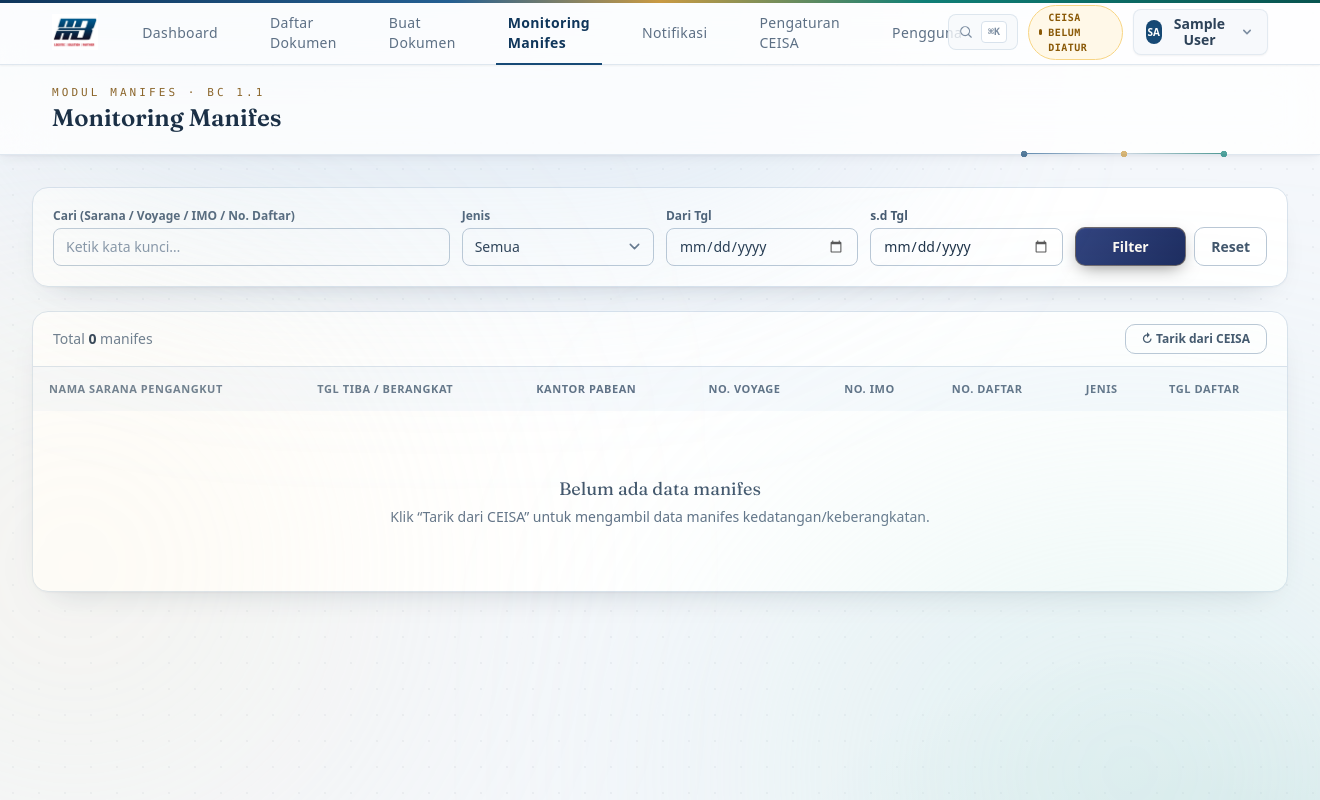
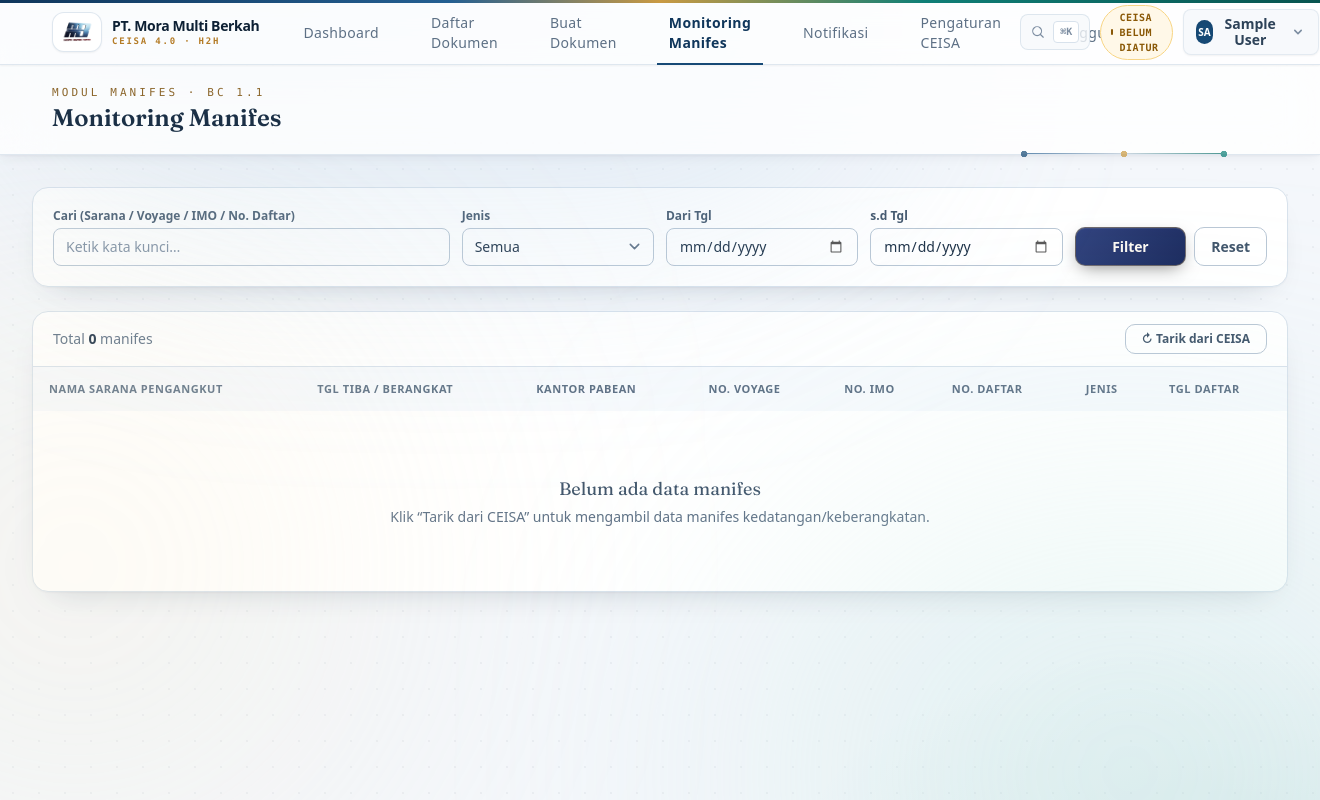
Before and after one commit to irwanbc79/ceisa, a Laravel app: page /manifes in a window 1320 px wide. Run offline with Laravel 12, Linux system fonts and the light colour scheme; the visitor is signed in with stand-in values (Sample User, id 1); data that the repository does not hold is empty; style sheets or scripts are compiled from the project's sources; some web fonts are replaced.

Commit message:
feat(ui): use official m2b.co.id logo and PT. Mora Multi Berkah header lockup

```diff
--- a/resources/views/components/application-logo.blade.php
+++ b/resources/views/components/application-logo.blade.php
@@ -1,5 +1,8 @@
-<img
-    src="{{ asset('images/m2b-logo.png') }}"
-    alt="{{ config('app.name', 'M2B') }}"
-    {{ $attributes->merge(['class' => 'object-contain']) }}
->
+<picture>
+    <source srcset="{{ asset('images/logo-m2b-320.webp') }}" type="image/webp">
+    <img
+        src="{{ asset('images/logo-m2b.png') }}"
+        alt="{{ config('app.name', 'PT. Mora Multi Berkah') }}"
+        {{ $attributes->merge(['class' => 'object-contain']) }}
+    >
+</picture>
--- a/resources/views/layouts/navigation.blade.php
+++ b/resources/views/layouts/navigation.blade.php
@@ -3,10 +3,16 @@
     <div class="max-w-7xl mx-auto px-4 sm:px-6 lg:px-8">
         <div class="flex justify-between h-16">
             <div class="flex">
-                <!-- Logo -->
+                <!-- Logo & Header Title -->
                 <div class="shrink-0 flex items-center">
-                    <a href="{{ route('dashboard') }}">
-                        <x-application-logo class="block h-9 w-auto fill-current text-gray-800" />
+                    <a href="{{ route('dashboard') }}" class="inline-flex items-center gap-2.5 group">
+                        <span class="h-10 px-1.5 inline-flex items-center justify-center rounded-xl bg-white border border-slate-200/80 shadow-sm group-hover:border-gold-300/60 transition-colors">
+                            <x-application-logo class="block h-7 w-auto" />
+                        </span>
+                        <div class="hidden sm:block leading-tight">
+                            <span class="block text-sm font-extrabold tracking-tight text-slate-900">PT. Mora Multi Berkah</span>
+                            <span class="block text-[9px] font-mono font-semibold uppercase tracking-[0.2em] text-gold-500">CEISA 4.0 · H2H</span>
+                        </div>
                     </a>
                 </div>
 
```
Also changed, not shown: resources/views/layouts/guest.blade.php (+15 -9 lines), public/images/logo-m2b-320.webp (added), public/images/logo-m2b.png (added), public/images/m2b-logo.png, 3 other files.
